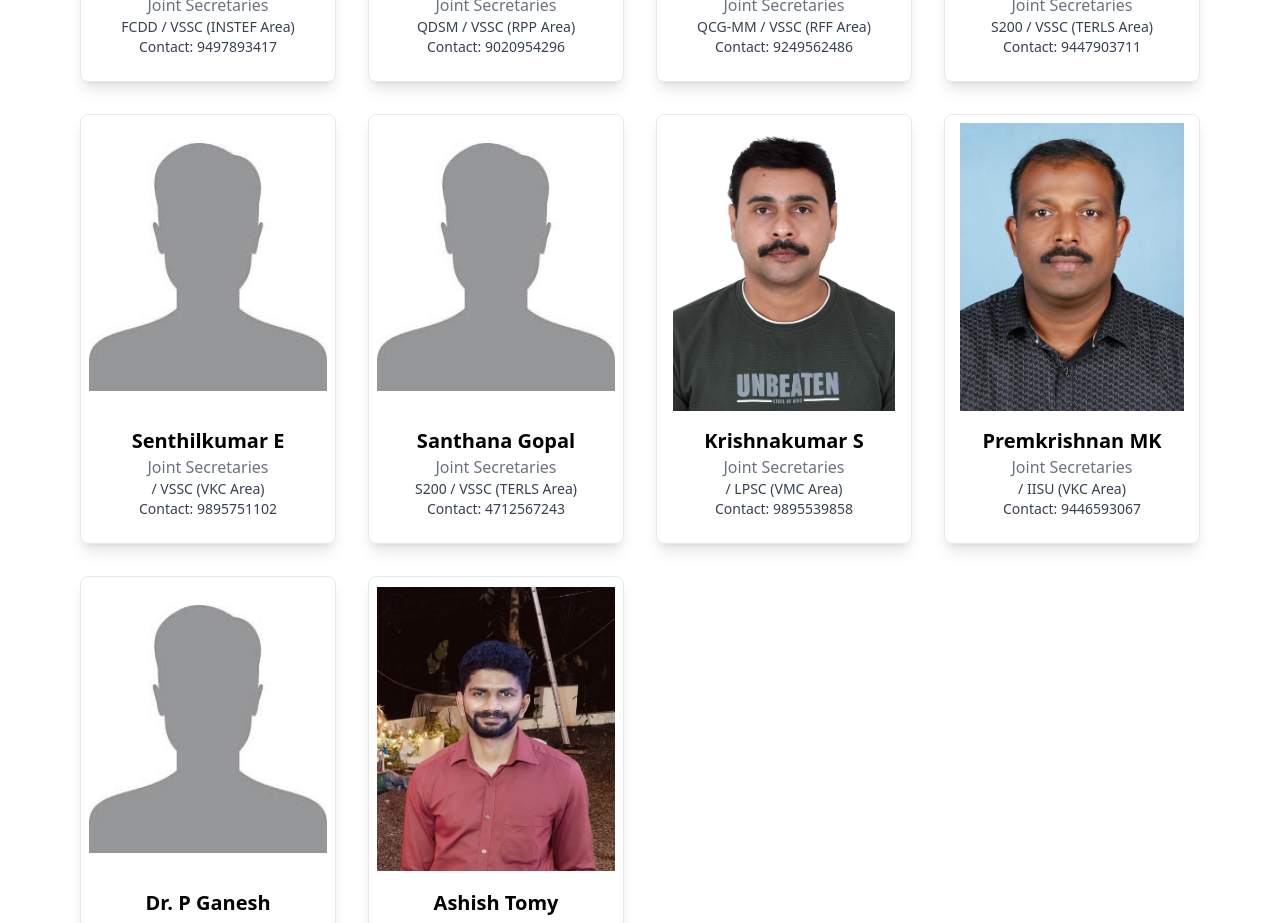
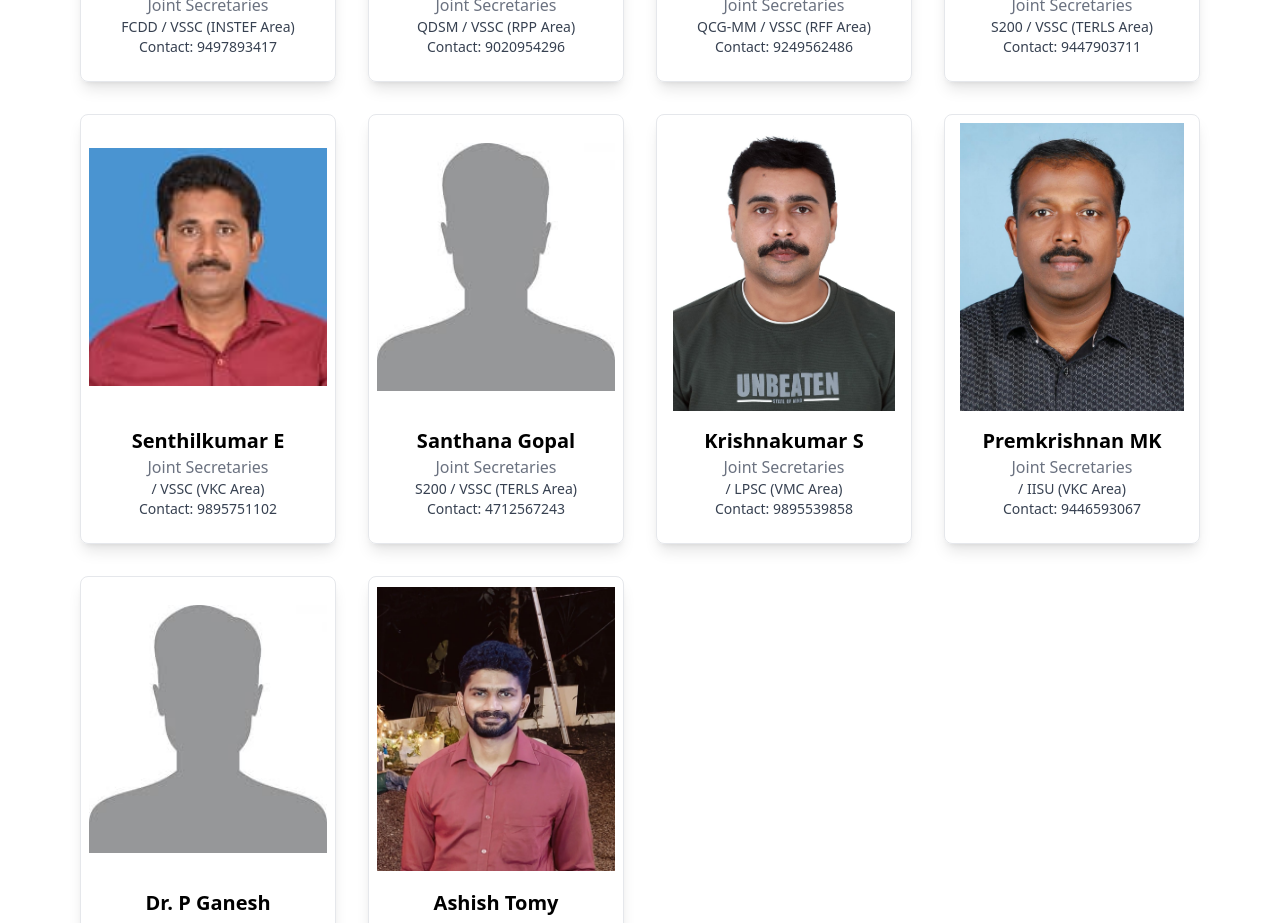
Before and after one commit to Jithin-caz/SEA, a Next.js app: page / in a window 1280 px wide. Shown: the part 2280-3203 px from the top of the page. Built offline with nearby package versions, Linux system fonts and the light colour scheme; a web font is replaced by a local one.

Commit message:
image added

```diff
--- a/src/app/components/people.tsx
+++ b/src/app/components/people.tsx
@@ -94,7 +94,7 @@ export default function People() {
             position: "Joint Secretaries",
             division: "/ VSSC (VKC Area)",
             contact: 9895751102,
-            image: "/EC/unknown.jpg"
+            image: "/EC/image1.jpeg"
         },
         {
             name: "Santhana Gopal",
```
Also changed, not shown: public/EC/image1.jpeg (added).
